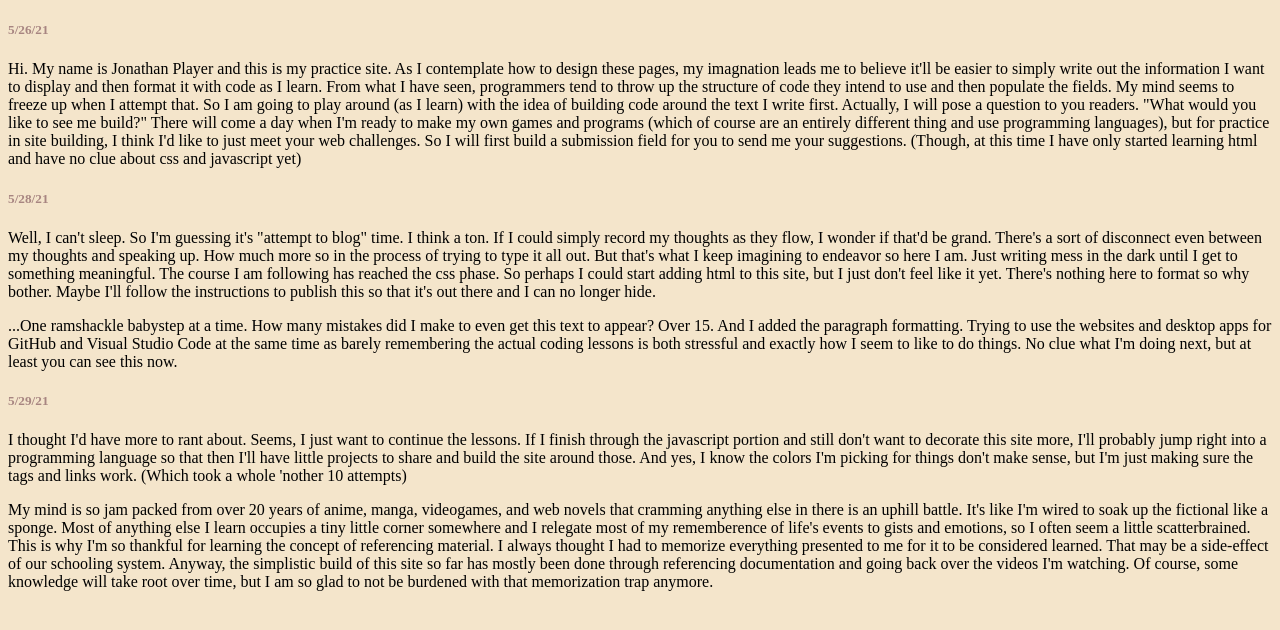
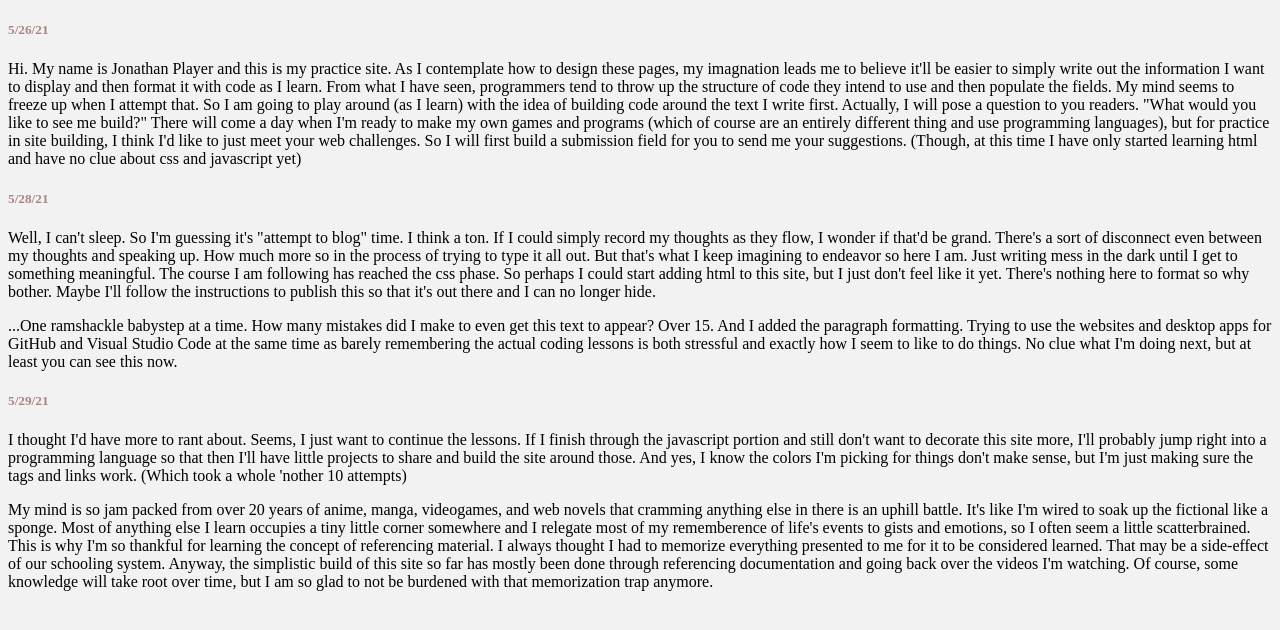
Before and after one commit to jonathanplayer/practice, a plain HTML site: page index.html in a window 1280 px wide. Drawn offline with Linux system fonts and the light colour scheme.

Commit message:
Update style.css

```diff
--- a/css/style.css
+++ b/css/style.css
@@ -1,6 +1,6 @@
 body {
 
-    background-color:#f4e5cb;
+    background-color:#f2f2f2;
 
 }
 
```
